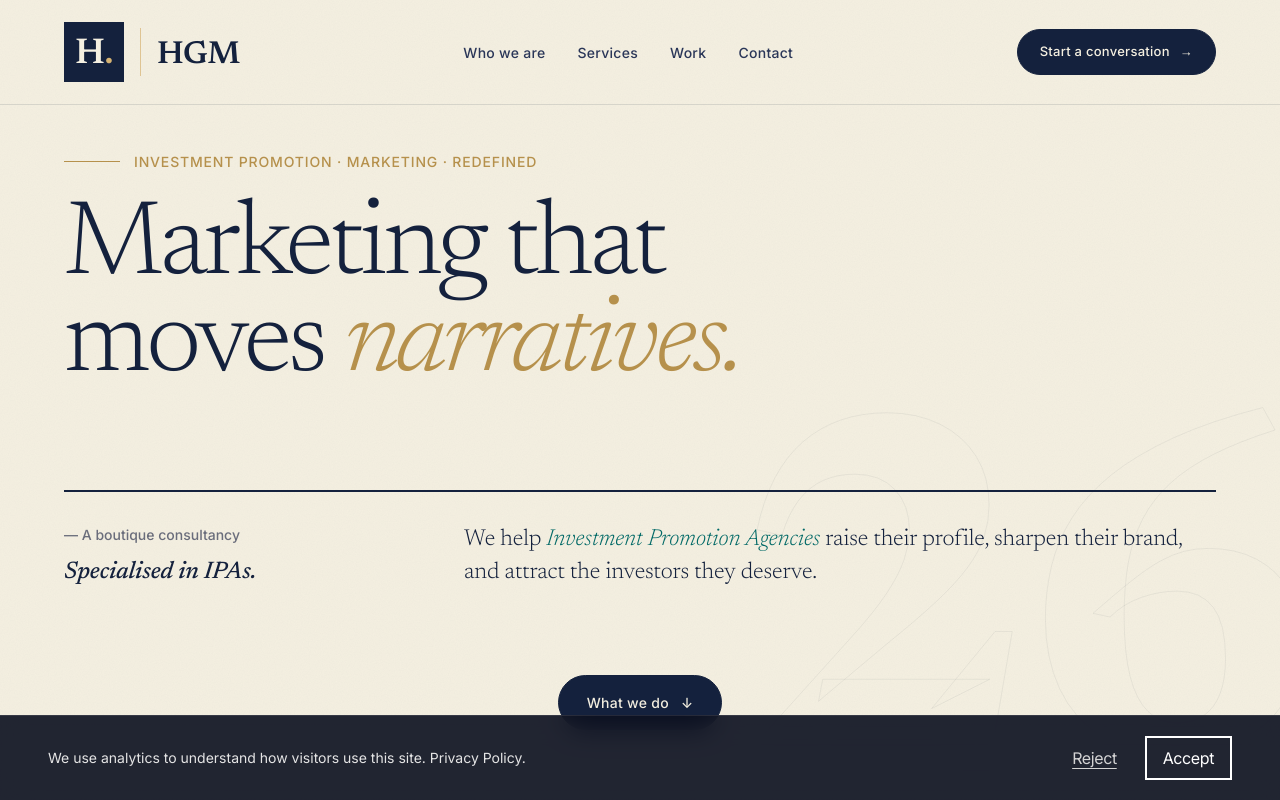
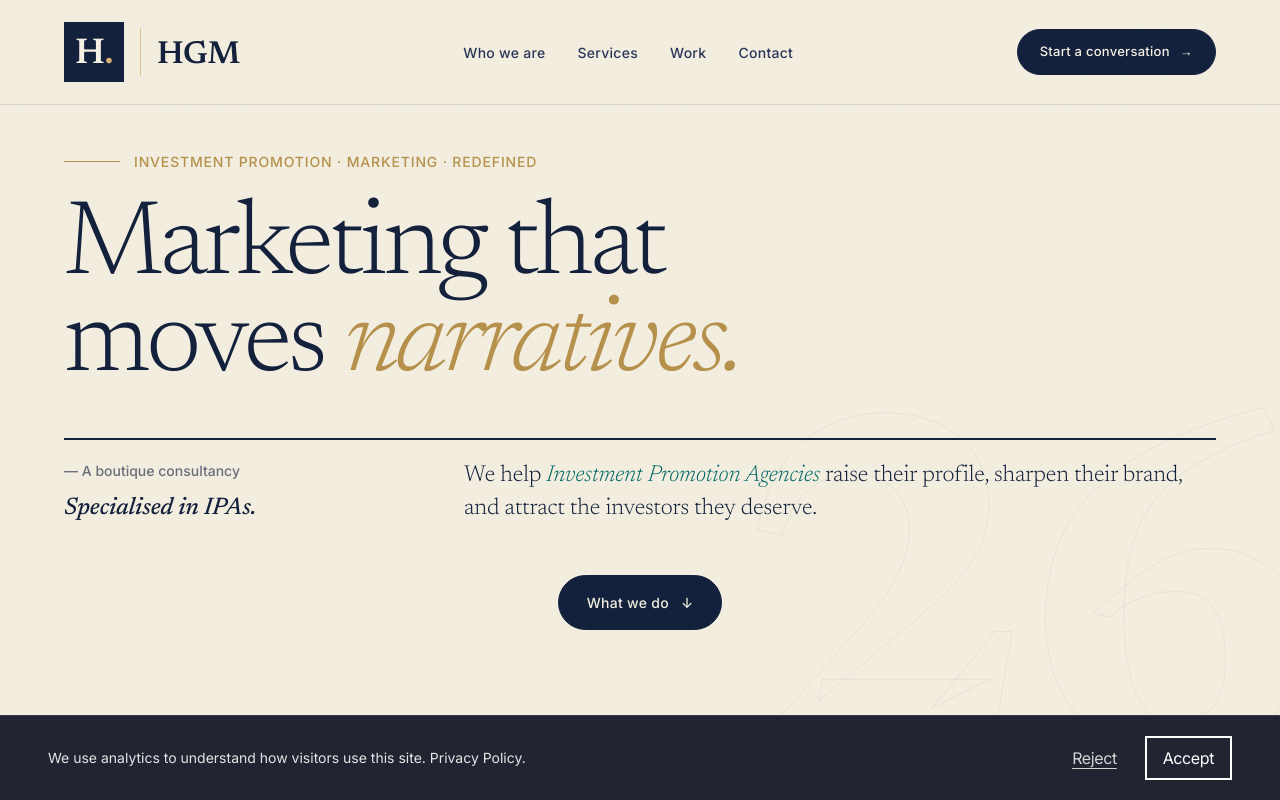
Before and after one commit to TaVlala/Marketing-Agency, a Next.js app: page / in a window 1280 px wide. Shown: the top 800 px of the page. Built offline with nearby package versions, Linux system fonts and the light colour scheme; no server answers.

Commit message:
Tighten hero spacing so CTA is visible above the fold
Reduce inner gap, sub margin/padding, and CTA margin-top so all hero content fits without scrolling.

Co-Authored-By: Claude Sonnet 4.6 <noreply@anthropic.com>

```diff
--- a/src/styles/globals.css
+++ b/src/styles/globals.css
@@ -488,7 +488,7 @@ button { font: inherit; cursor: pointer; }
   margin: 0 auto;
   display: grid;
   grid-template-columns: 1fr;
-  gap: clamp(40px, 6vh, 80px);
+  gap: clamp(20px, 3.5vh, 48px);
 }
 .hero__category {
   font-family: var(--sans);
@@ -532,8 +532,8 @@ button { font: inherit; cursor: pointer; }
   display: grid;
   grid-template-columns: 320px 1fr;
   gap: 80px;
-  margin-top: clamp(36px, 6vh, 72px);
-  padding-top: 32px;
+  margin-top: clamp(16px, 2vh, 28px);
+  padding-top: 20px;
   border-top: 2px solid var(--navy);
   align-items: start;
 }
@@ -564,7 +564,7 @@ button { font: inherit; cursor: pointer; }
   max-width: 720px;
 }
 .hero__sub-lede em { font-style: italic; color: var(--teal); }
-.hero__cta-row { display: flex; flex-wrap: wrap; gap: 18px; margin-top: 36px; justify-content: center; }
+.hero__cta-row { display: flex; flex-wrap: wrap; gap: 18px; margin-top: 20px; justify-content: center; }
 .hero__scroll {
   position: absolute;
   left: 50%;
```
